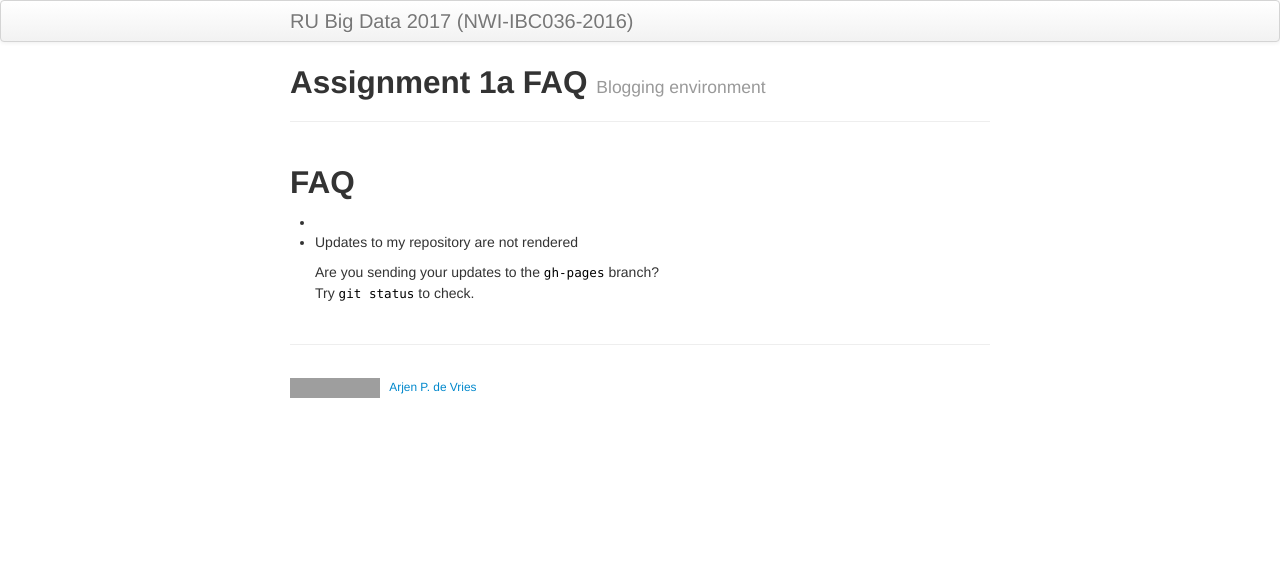
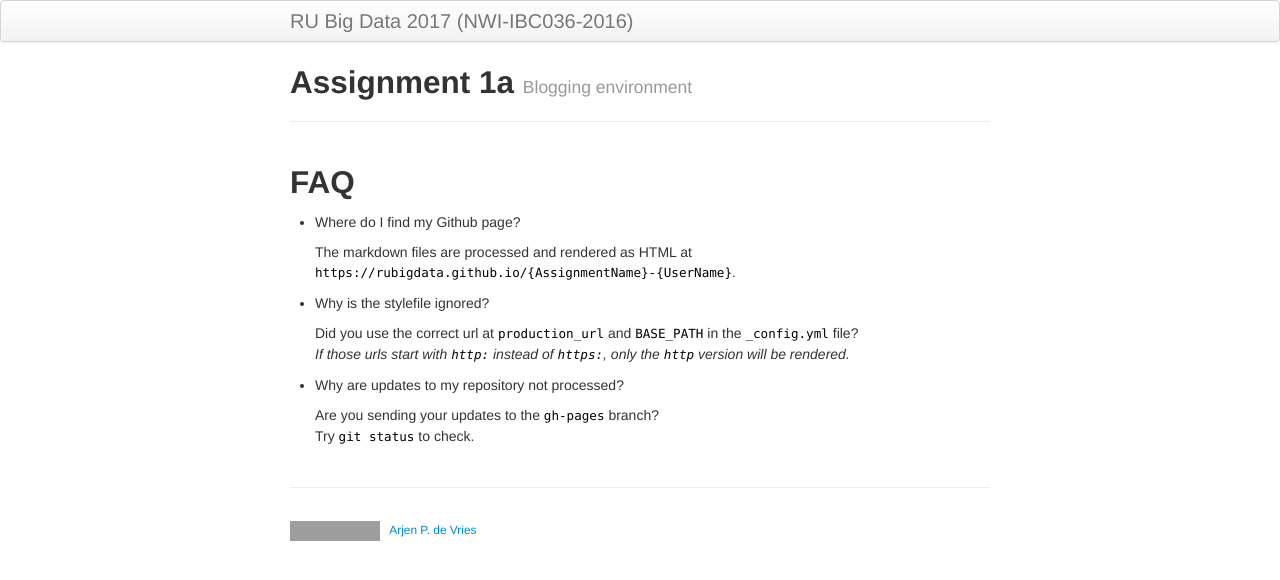
Before and after one commit to Thelukepet/course, a Jekyll site: the page built from assignments/A1a-blogging-faq.md, in a window 1280 px wide. Shown: the top 580 px of the page. Built offline with Jekyll 4.4.1, drawn with Linux system fonts in a browser that asks for light colours; grey boxes are pictures that could not be loaded.

Commit message:
Added 2 questions

```diff
--- a/assignments/A1a-blogging-faq.md
+++ b/assignments/A1a-blogging-faq.md
@@ -1,15 +1,22 @@
 ---
 layout: page
-title: Assignment 1a FAQ
+title: Assignment 1a
 tagline: Blogging environment
 description: Frequently asked questions
 ---
 
 ## FAQ
 
-+
++  Where do I find my Github page?
 
-+  Updates to my repository are not rendered
+   The markdown files are processed and rendered as HTML at `https://rubigdata.github.io/{AssignmentName}-{UserName}`.
+
++  Why is the stylefile ignored?
+
+   Did you use the correct url at `production_url` and `BASE_PATH` in the `_config.yml` file?
+   _If those urls start with `http:` instead of `https:`, only the `http` version will be rendered._
+
++  Why are updates to my repository not processed?
 
    Are you sending your updates to the `gh-pages` branch?
    Try `git status` to check.
```
